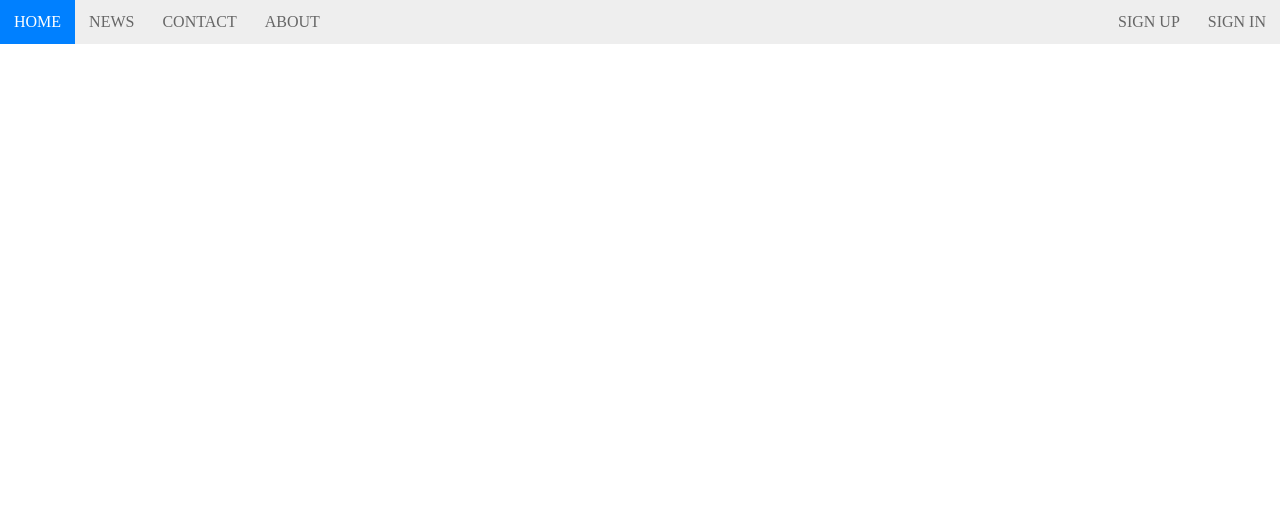
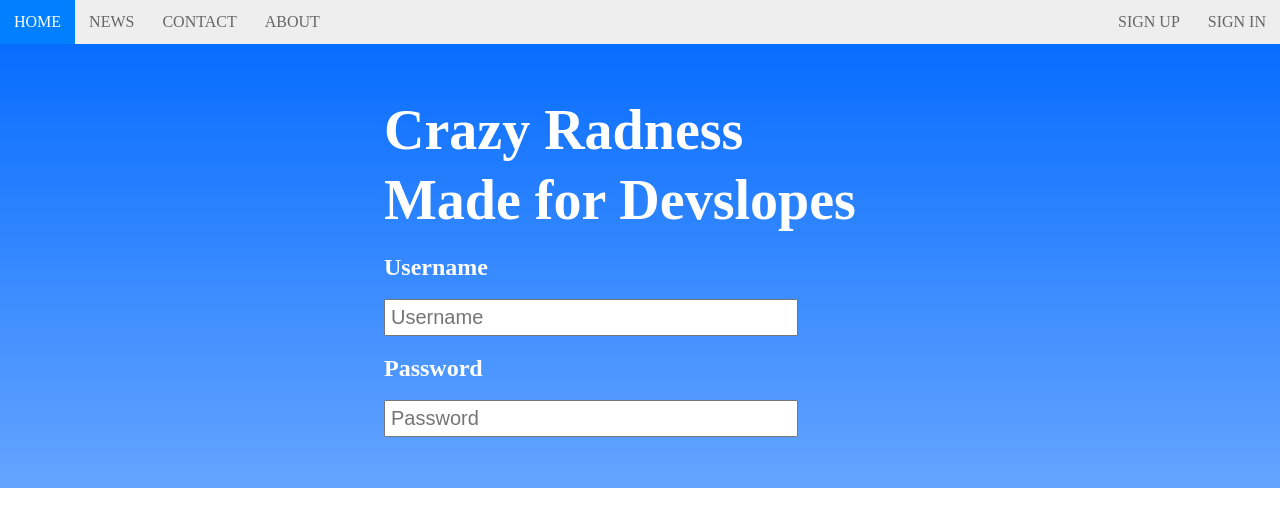
Before and after one commit to GITLEANHVU/LearnFrontEndAndBackEnd, a plain HTML site: page MyCssWebsite/index.html in a window 1280 px wide. Drawn offline with Linux system fonts and the light colour scheme.

Commit message:
make website: creating the form group

```diff
--- a/MyCssWebsite/index.html
+++ b/MyCssWebsite/index.html
@@ -18,6 +18,33 @@
       <li class="dropdownIcon"><a href="javascript:void(0);" onclick="dropdownMenu()">&#9776;</a></li>
     </ul>
   </nav>
+
+  <div class="container" id="section-1-gradient">
+    <div class="row">
+      <div class="col-6 leftSide-col">
+        <div>
+          <h1 class="large">Crazy Radness</h1>
+          <h1 class="large">Made for Devslopes</h1>
+        </div>
+        <form>
+          <div>
+            <h2>Username</h2>
+            <input class="inputbox" name="username" type="text" placeholder="Username">
+            <h2>Password</h2>
+            <input class="inputbox" name="password" type="text" placeholder="Password">
+          </div>
+        </form>
+      </div>
+
+      <div class="col-6">
+
+      </div>
+    </div>
+  </div>
+
+
+
+
 
   <script>
     function dropdownMenu() {
--- a/MyCssWebsite/styles.css
+++ b/MyCssWebsite/styles.css
@@ -10,6 +10,38 @@ body {
   margin: 0;
 }
 
+.container {
+  width: 100%;
+  margin: auto;
+  padding-top: 4%;
+  padding-bottom: 4%;
+}
+
+.row {
+  width: 100%;
+  display: flex;
+  flex-wrap: wrap;
+  align-items: center;
+}
+
+.row::after {
+  display: table;
+  clear: both;
+  content: "";
+}
+
+.col-1 {width: 8.33%;}
+.col-2 {width: 16.66%;}
+.col-3 {width: 25%;}
+.col-4 {width: 33.33%;}
+.col-5 {width: 41.66%;}
+.col-6 {width: 50%;}
+.col-7 {width: 58.33%;}
+.col-8 {width: 66.66%;}
+.col-9 {width: 75%;}
+.col-10 {width: 83.33%;}
+.col-11 {width: 91.66%;}
+.col-12 {width: 100%;}
 
 /*############### Nav bar ############*/
 
@@ -53,7 +85,38 @@ ul.topnav li.dropdownIcon {
   display: none;
 }
 
+#section-1-gradient {
+  background: #076DFF; /* For browsers that do not support gradients */
+    background: -webkit-linear-gradient(#076DFF, #65a5ff); /* For Safari 5.1 to 6.0 */
+    background: -o-linear-gradient(#076DFF, #65a5ff); /* For Opera 11.1 to 12.0 */
+    background: -moz-linear-gradient(#076DFF, #65a5ff); /* For Firefox 3.6 to 15 */
+    background: linear-gradient(#076DFF, #65a5ff); /* Standard syntax */
+}
 
+.leftSide-col {
+  margin-left: 30%;
+}
+
+h1.large {
+  color: #fff;
+  font-size: 56px;
+  margin: 0;
+  line-height: 70px;
+}
+
+form h2 {
+  color: #fff;
+
+}
+
+input[type="text"] {
+  font-size: 20px;
+  width: 400px;
+  min-width: 100px;
+  padding: 5px;
+}
+
+/* ####### Mobile ########## */
 
 @media screen and (max-width: 680px) {
   ul.topnav li:not(:nth-child(1)) {
```
